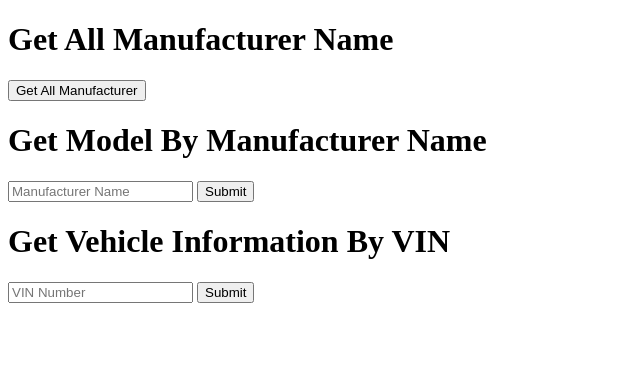
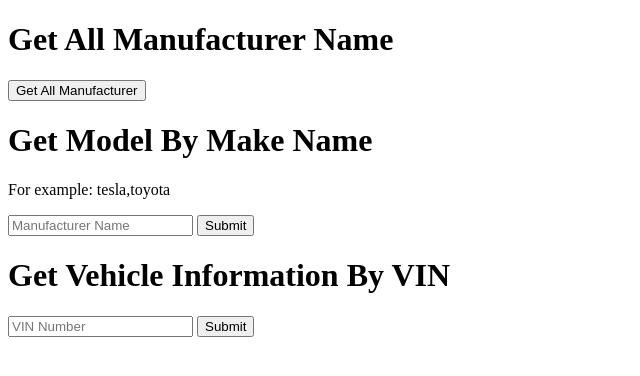
Before and after one commit to maheshdhaka147/shair-car-part1, a website: page static/index.html in a window 1280 px wide. Shown: the whole page, without its empty margins (0-640 px from the left). Drawn offline with Linux system fonts and the light colour scheme.

Commit message:
first commit

```diff
--- a/static/index.html
+++ b/static/index.html
@@ -9,7 +9,8 @@
 <body>
     <h1>Get All Manufacturer Name</h1>
     <a href='api/v1/' target="_blank"><button>Get All Manufacturer</button></a>
-    <h1>Get Model By Manufacturer Name</h1>
+    <h1>Get Model By Make Name</h1>
+    <p>For example: tesla,toyota</p>
     <form action="api/v1/make_name" method="GET" target="_blank">
         <input type="text" name="manufacturer" placeholder="Manufacturer Name"/>
         <input type="submit" value="Submit"/>
```
